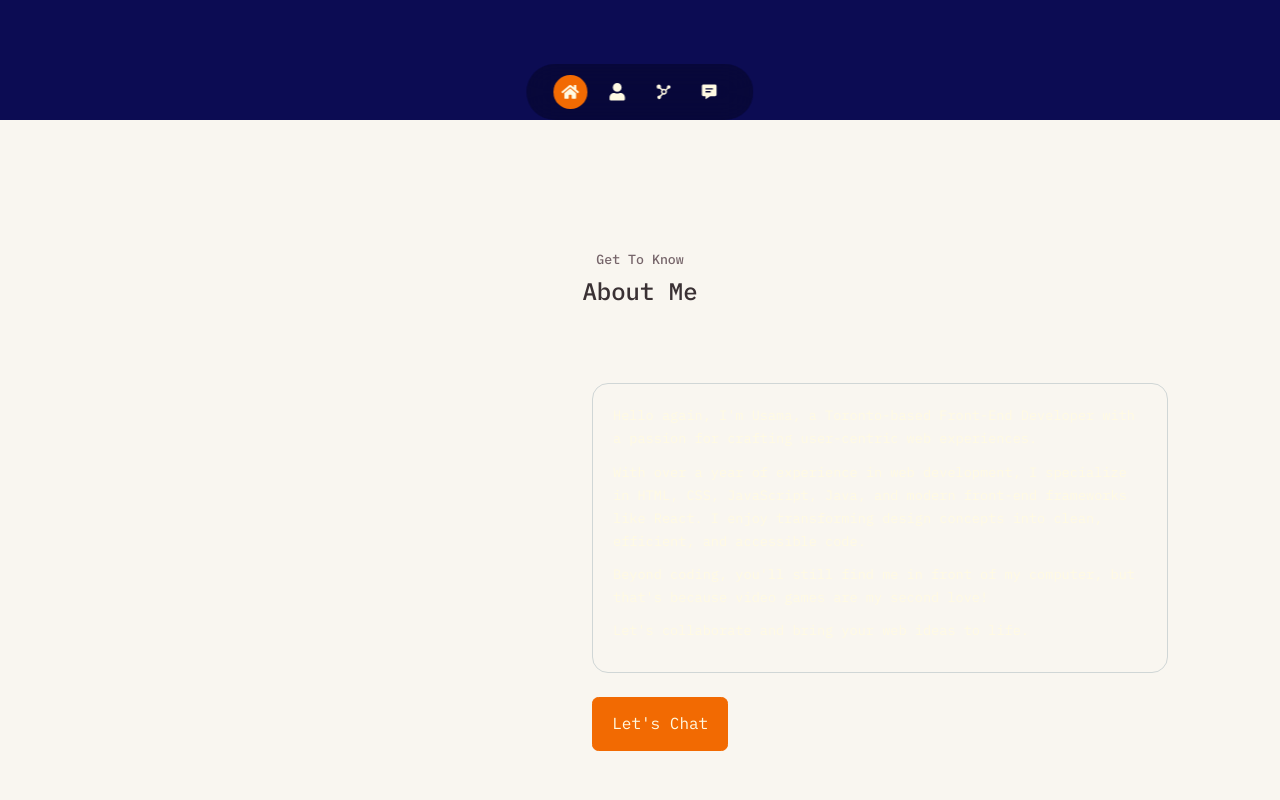
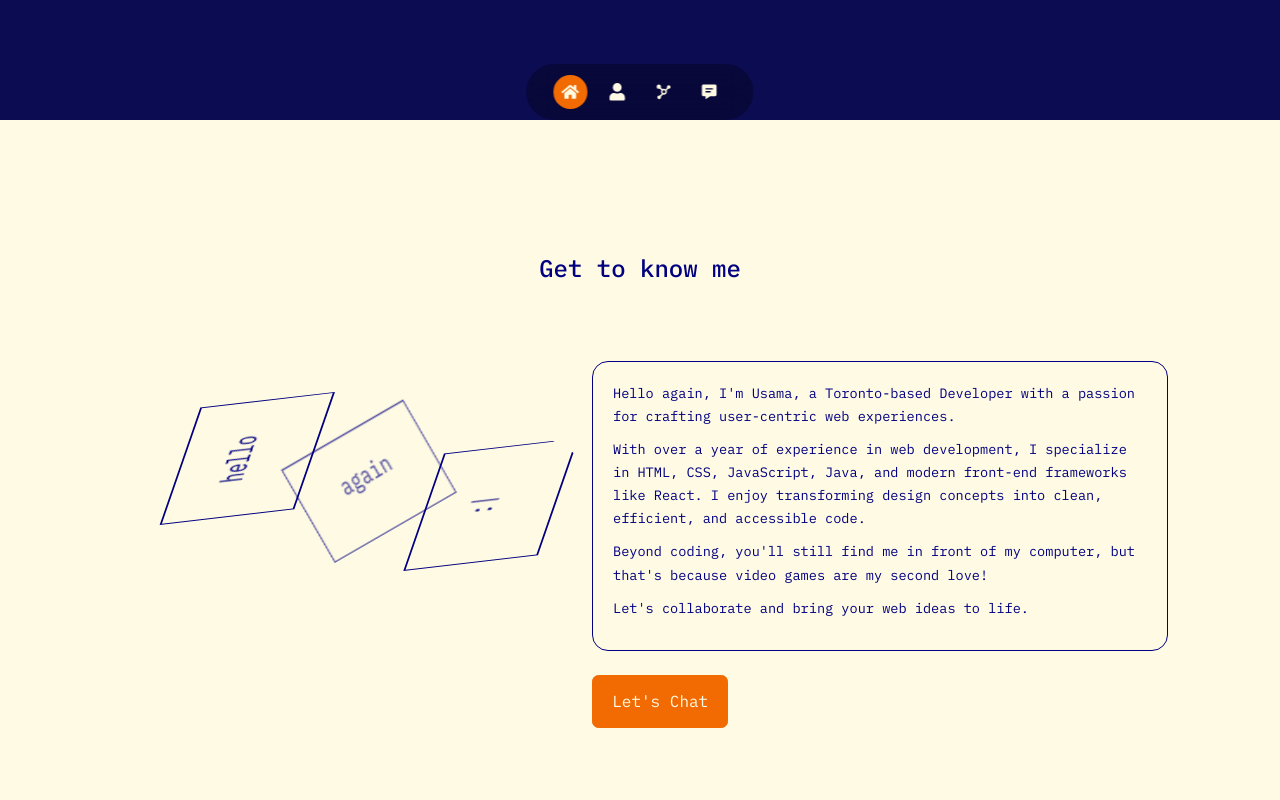
Before and after one commit to Eggsdoo/Portfolio-website, a React (Create React App) app: page / in a window 1280 px wide. Shown: the part 680-1480 px from the top of the page. Built offline with nearby package versions, Linux system fonts and the light colour scheme.

Commit message:
revamp about me section

```diff
--- a/src/components/about/About.jsx
+++ b/src/components/about/About.jsx
@@ -1,6 +1,6 @@
 import React from 'react'
 import './about.css'
-// import ME from '../../assets/me-about.png'
+// import ME from '../../assets/stick/me.svg'
 // import { FaAward } from 'react-icons/fa'
 // import { FaUsers } from 'react-icons/fa'
 // import { FaFolderOpen } from 'react-icons/fa'
@@ -20,48 +20,39 @@ const About = () => {
   //     animationData: require('../../assets/about__me-animation.json')
   //   })
   // }, [])
-
+  // <div className="about__me-image"> ref={container} </div> //
   return (
     <section id='about'>
-      <h5>Get To Know</h5>
-      <h2>About Me</h2>
+      <h2>Get to know me</h2>
 
       <div className='container about__container'>
         <div className="about__me">
-           <div className="about__me-image"> {/* ref={container} */}
-
-            {/* <img src={ME} alt="About Snap"/>  don't need this anymore because of animation */}
+          <div className="wrapper">
+            <div className="text">
+              <div className="row">
+                <p>hello</p>
+                <p>what</p>
+                {/* <p>yes</p> */}
+              </div>
+              <div className="row">
+                <p>again</p>
+                <p>is this</p>
+                {/* <p>aaaaa</p> */}
+              </div>
+              <div className="row">
+                <p>:|</p>
+                <p>????</p>
+                {/* <p>yellow</p> */}
+              </div>
+            </div>
           </div>
         </div>
 
         <div className="about__content">
-          {/* <div className="about__cards">
-            <article className="about__card">
-              <FaAward className='about__icon' />
-              <h5>Experience</h5>
-              <small>1+ Years Working</small>
-            </article>
-
-            <article className="about__card">
-              <FaUsers className='about__icon' />
-              <h5>Clients</h5>
-              <small>Worldwide</small>
-            </article>
-
-            <article className="about__card">
-              <FaFolderOpen className='about__icon' />
-              <h5>Projects</h5>
-              <small>10+ completed</small>
-            </article>
-          </div> */}
-
           <div className="about__info">
             <p>
-              Hello again, I'm Usama, a Toronto-based Front-End Developer with a passion for crafting user-centric web experiences.
+              Hello again, I'm Usama, a Toronto-based Developer with a passion for crafting user-centric web experiences.
             </p>
-            {/* <p>
-              My journey into web development started a year ago. I hold an advanced diploma in Business Administration - Marketing and a diploma in Web Applications Development (Mobile Specialist), providing me with a strong foundation in coding and problem-solving.
-            </p> */}
             <p>
               With over a year of experience in web development, I specialize in HTML, CSS, JavaScript, Java, and modern front-end frameworks like React. I enjoy transforming design concepts into clean, efficient, and accessible code.
             </p>
--- a/src/components/about/about.css
+++ b/src/components/about/about.css
@@ -1,7 +1,82 @@
+#about {
+    margin-top: 0;
+    padding-top: 8rem;
+    padding-bottom: 9rem;
+
+    & h2 {
+        color: var(--color-blue);
+    }
+}
+
+
+section {
+    background-color: var(--color-corn);
+}
+
 .about__container {
     display: grid;
     grid-template-columns: 35% 60%;
     gap: 10%;
+}
+
+.about__me {
+    width: 100%;
+    aspect-ratio: 1/1;
+    border-radius: 2rem;
+    display: grid;
+    place-items: center;
+    /* adding the following styles for the skew effect */
+    overflow: hidden;
+    transform: skew(60deg, -30deg) scaleY(0.66667);
+}
+
+.text {
+    width: 100%;
+    height: 100%;
+}
+
+.row {
+    width: 100%;
+    height: 70px;
+    line-height: 0.9;
+    overflow: hidden;
+    transform: skew(60deg, -30deg) scaleY(0.66667);
+    border: 1px solid var(--color-blue);
+
+    &:nth-child(2) {
+        margin-left: 41px;
+        /* transform: skew(0deg, -30deg) scaleY(1.33333); */
+        transform: skew(-30deg, 0deg) scaleY(1.33333);
+        opacity: 0.7;
+    }
+
+    &:nth-child(3) {
+        margin-left: 82px;
+    }
+}
+
+.row > p {
+    margin: 0;
+    height: 70px;
+    line-height: 0.8;
+    animation: text_move 6s infinite ease;
+    text-align: center;
+    color: var(--color-blue);
+    padding-top: 1.5rem;
+}
+
+@keyframes text_move {
+    0% {
+        transform: translateY(0%);
+    }
+
+    50% {
+        transform: translateY(-100%);
+    }
+
+    100% {
+        transform: translateY(0%);
+    }
 }
 
 /* .about__me {
@@ -13,71 +88,29 @@
     place-items: center;
 } */
 
-.about__me-image {
-    width: 500px;
-    height: 400px;
+/* .about__me {
+    display: flex;
+    align-items: center;
+} */
+
+/* .about__me-image {
     border-radius: 2rem;
-    overflow: hidden;
-    transform: rotate(10deg);
-    transition: var(--transition);
-    margin-left: -5rem;
-}
-
-.about__me-image:hover {
-    transform: rotate(0);
-}
-
-.about__cards {
-    display: grid;
-    grid-template-columns: repeat(3, 1fr);
-    gap: 1.5rem;
-}
-
-.about__card {
-    background: var(--color-primary-variant);
-    border: 1px solid transparent;
-    border-radius: 1rem;
-    padding: 2rem;
-    text-align: center;
-    transition: var(--transition);
-}
-
-.about__card:hover {
-    background: transparent;
-    border-color: var(--color-primary-variant);
-    cursor: default;
-}
-
-.about__icon {
-    color: var(--color-primary);
-    font-size: 1.4rem;
-    margin-bottom: 1rem;
-}
-
-.about__card h5 {
-    font-size: 0.95rem;
-}
-
-.about__card small {
-    font-size: 0.7rem;
-    color: var(--color-text);
-}
-
-/* .about__content p {
-    margin: 2rem 0 2.6rem;
-    color: var(--color-text);
+    transform: scaleX(-1);
+    width: 200px;
+    height: auto;
 } */
 
 .about__info {
     margin: 1.5rem 0 1.5rem 0;
     padding: 20px;
     border-radius: 1rem;
-    border: 1px solid var(--color-primary-variant);
+    border: 1px solid var(--color-blue);
 }
 
 .about__info p {
     margin-bottom: 10px;
     font-size: 0.85rem;
+    color: var(--color-blue);
 }
 
 /* -------------------------- MEDIA QUERIES (FOR MEDIUM DEVICES LIKE TABLETS) -------------------------- */
--- a/src/components/contact/Contact.jsx
+++ b/src/components/contact/Contact.jsx
@@ -25,7 +25,7 @@ const Contact = () => {
 
       <div className="container contact__container">
         <div className="contact__prompt">
-          <h2>Get In Touch</h2>
+          <h2>Get in touch</h2>
           <p>I'm excited to connect. Feel free to drop me a message about opportunities, collaborations, or just to say hello.</p>
           <div className="contact__links">
             <a href="https://github.com/Eggsdoo" rel="noreferrer" target="_blank"><FaGithubSquare/></a>
```
Also changed, not shown: 2 other files (tests, documents, lock files or other folders).
